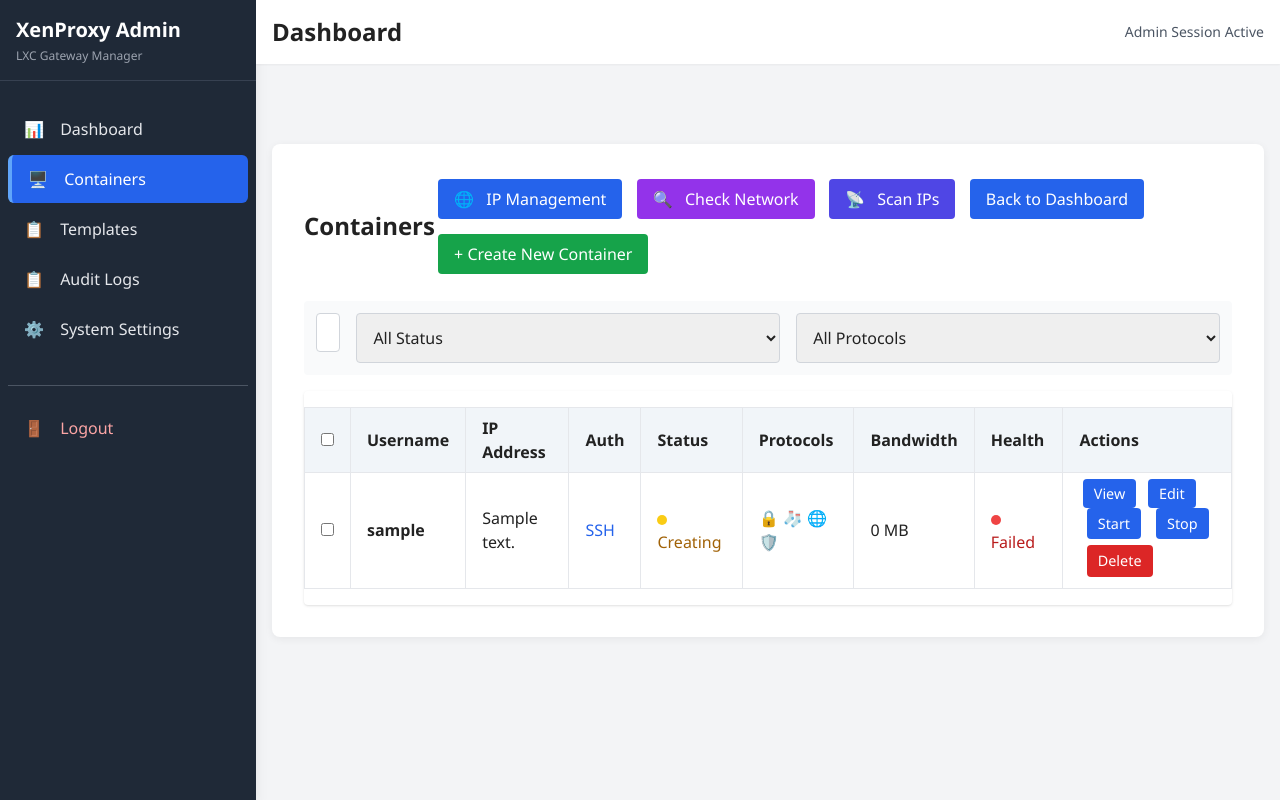
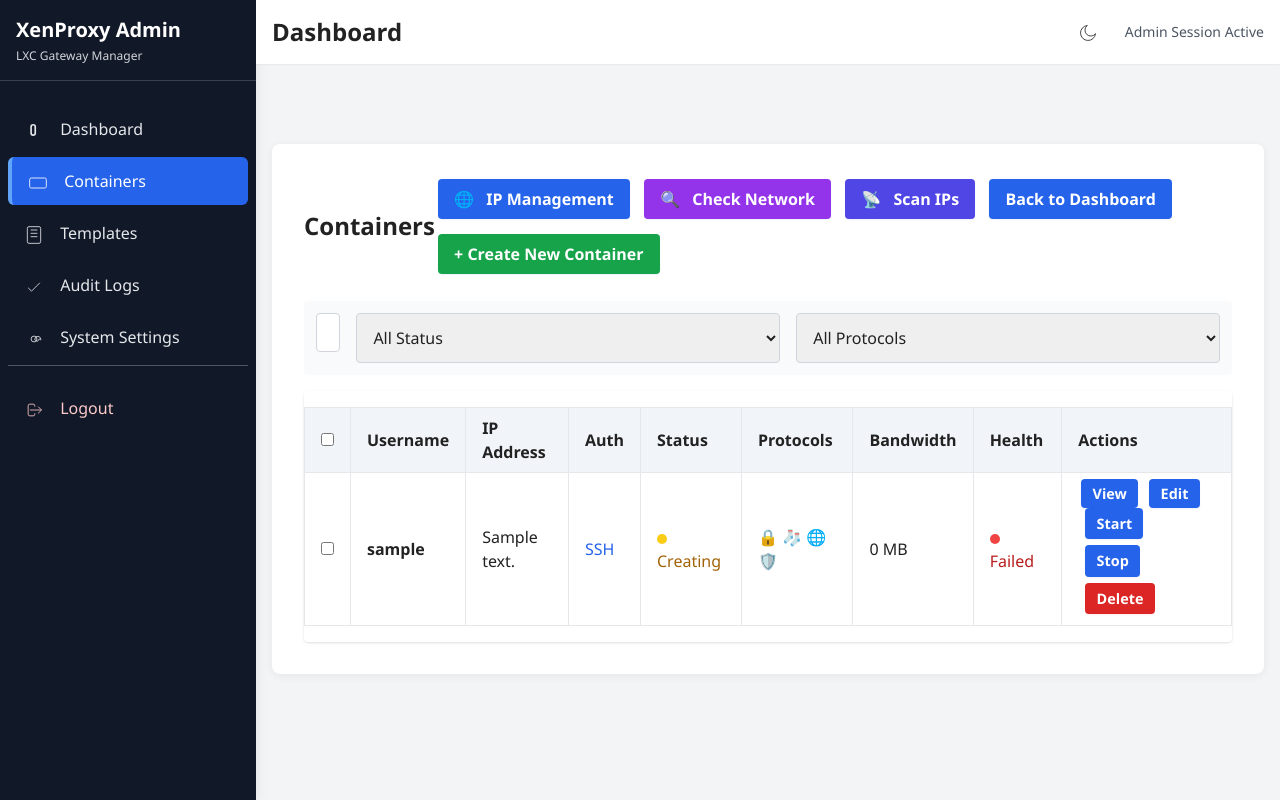
Before and after one commit to fahim8401/xenproxy, a Flask app: page /containers in a window 1280 px wide. Run offline with Flask 3, Linux system fonts and the light colour scheme; the first user in the database is signed in; tables that the repository leaves empty hold one stand-in row (Sample ...); some libraries are stand-ins or nearby versions.

Commit message:
Frontend improvements: accessibility, button styles, validation, responsive tables, dark mode, icon consistency

```diff
--- a/static/css/admin.css
+++ b/static/css/admin.css
@@ -64,16 +64,32 @@ h2, h3 {
   margin: 0.2rem;
   cursor: pointer;
   font-size: 1rem;
-  transition: background 0.2s;
+  font-weight: 600;
+  box-shadow: 0 1px 2px rgba(30,64,175,0.08);
+  outline: none;
+  transition: background 0.2s, box-shadow 0.2s;
 }
 .btn:hover, .btn:focus {
   background: #1e40af;
+  box-shadow: 0 2px 6px rgba(30,64,175,0.18);
 }
 .btn-danger {
   background: #dc2626;
+  color: #fff;
+  border: none;
+  border-radius: 4px;
+  padding: 0.5rem 1rem;
+  margin: 0.2rem;
+  cursor: pointer;
+  font-size: 1rem;
+  font-weight: 600;
+  box-shadow: 0 1px 2px rgba(220,38,38,0.08);
+  outline: none;
+  transition: background 0.2s, box-shadow 0.2s;
 }
 .btn-danger:hover, .btn-danger:focus {
   background: #991b1b;
+  box-shadow: 0 2px 6px rgba(220,38,38,0.18);
 }
 .btn-small {
   font-size: 0.9rem;
--- a/templates/base.html
+++ b/templates/base.html
@@ -10,46 +10,71 @@
     <script src="https://unpkg.com/htmx.org/dist/ext/ws.js"></script>
 </head>
 <body class="bg-gray-100 min-h-screen">
-    <div class="flex">
+    <div class="flex" role="main">
         <!-- Sidebar -->
-        <div class="w-64 bg-gray-800 text-white min-h-screen shadow-lg">
+        <nav class="w-64 bg-gray-900 text-white min-h-screen shadow-lg" aria-label="Main navigation">
             <div class="p-4 border-b border-gray-700">
                 <h1 class="text-xl font-bold text-white">XenProxy Admin</h1>
-                <p class="text-xs text-gray-400 mt-1">LXC Gateway Manager</p>
+                <p class="text-xs text-gray-300 mt-1">LXC Gateway Manager</p>
             </div>
-            <nav class="mt-6 px-2">
-                <a href="{{ url_for('dashboard') }}" class="sidebar-link {% if request.endpoint == 'dashboard' %}sidebar-active{% endif %}">
-                    <span class="mr-3">📊</span> Dashboard
+            <ul class="mt-6 px-2 space-y-1">
+                <li>
+                    <a href="{{ url_for('dashboard') }}" class="sidebar-link {% if request.endpoint == 'dashboard' %}sidebar-active{% endif %}" aria-current="{% if request.endpoint == 'dashboard' %}page{% endif %}">
+                        <span class="mr-3" aria-hidden="true">
+  <svg xmlns="http://www.w3.org/2000/svg" class="h-5 w-5 inline" fill="none" viewBox="0 0 24 24" stroke="currentColor"><path stroke-linecap="round" stroke-linejoin="round" stroke-width="2" d="M11 17a2.5 2.5 0 01-2.5-2.5V7a2.5 2.5 0 015 0v7.5A2.5 2.5 0 0111 17z" /></svg>
+</span> Dashboard
                     </a>
-                <a href="{{ url_for('containers') }}" class="sidebar-link {% if request.endpoint == 'containers' %}sidebar-active{% endif %}">
-                    <span class="mr-3">🖥️</span> Containers
+                </li>
+                <li>
+                    <a href="{{ url_for('containers') }}" class="sidebar-link {% if request.endpoint == 'containers' %}sidebar-active{% endif %}" aria-current="{% if request.endpoint == 'containers' %}page{% endif %}">
+                        <span class="mr-3" aria-hidden="true">
+  <svg xmlns="http://www.w3.org/2000/svg" class="h-5 w-5 inline" fill="none" viewBox="0 0 24 24" stroke="currentColor"><rect width="20" height="12" x="2" y="6" rx="2" /><path d="M6 10h.01M10 10h.01M14 10h.01M18 10h.01" /></svg>
+</span> Containers
                     </a>
-                <a href="{{ url_for('templates') }}" class="sidebar-link {% if request.endpoint == 'templates' %}sidebar-active{% endif %}">
-                    <span class="mr-3">📋</span> Templates
+                </li>
+                <li>
+                    <a href="{{ url_for('templates') }}" class="sidebar-link {% if request.endpoint == 'templates' %}sidebar-active{% endif %}" aria-current="{% if request.endpoint == 'templates' %}page{% endif %}">
+                        <span class="mr-3" aria-hidden="true">
+  <svg xmlns="http://www.w3.org/2000/svg" class="h-5 w-5 inline" fill="none" viewBox="0 0 24 24" stroke="currentColor"><rect width="16" height="20" x="4" y="2" rx="2" /><path d="M8 6h8M8 10h8M8 14h8" /></svg>
+</span> Templates
                     </a>
-                <a href="{{ url_for('logs') }}" class="sidebar-link {% if request.endpoint == 'logs' %}sidebar-active{% endif %}">
-                    <span class="mr-3">📋</span> Audit Logs
+                </li>
+                <li>
+                    <a href="{{ url_for('logs') }}" class="sidebar-link {% if request.endpoint == 'logs' %}sidebar-active{% endif %}" aria-current="{% if request.endpoint == 'logs' %}page{% endif %}">
+                        <span class="mr-3" aria-hidden="true">
+  <svg xmlns="http://www.w3.org/2000/svg" class="h-5 w-5 inline" fill="none" viewBox="0 0 24 24" stroke="currentColor"><path d="M5 13l4 4L19 7" /></svg>
+</span> Audit Logs
                     </a>
-                <a href="{{ url_for('system_settings') }}" class="sidebar-link {% if request.endpoint == 'system_settings' %}sidebar-active{% endif %}">
-                    <span class="mr-3">⚙️</span> System Settings
+                </li>
+                <li>
+                    <a href="{{ url_for('system_settings') }}" class="sidebar-link {% if request.endpoint == 'system_settings' %}sidebar-active{% endif %}" aria-current="{% if request.endpoint == 'system_settings' %}page{% endif %}">
+                        <span class="mr-3" aria-hidden="true">
+  <svg xmlns="http://www.w3.org/2000/svg" class="h-5 w-5 inline" fill="none" viewBox="0 0 24 24" stroke="currentColor"><path d="M12 15.5A3.5 3.5 0 1 0 12 8.5a3.5 3.5 0 0 0 0 7zm7.94-2.34a1 1 0 0 0 .26-1.09l-1.43-2.49a1 1 0 0 0-.85-.5h-2.72a1 1 0 0 0-.85.5l-1.43 2.49a1 1 0 0 0 .26 1.09l2.49 1.43a1 1 0 0 0 1.09-.26l1.43-2.49z" /></svg>
+</span> System Settings
                     </a>
-                <div class="border-t border-gray-600 mt-8 pt-4">
-                    <a href="{{ url_for('logout') }}" class="sidebar-link text-red-300 hover:bg-red-700 hover:text-white">
-                        <span class="mr-3">🚪</span> Logout
+                </li>
+                <li class="border-t border-gray-600 mt-8 pt-4">
+                    <a href="{{ url_for('logout') }}" class="sidebar-link text-red-200 hover:bg-red-700 hover:text-white" aria-label="Logout">
+                        <span class="mr-3" aria-hidden="true">
+  <svg xmlns="http://www.w3.org/2000/svg" class="h-5 w-5 inline" fill="none" viewBox="0 0 24 24" stroke="currentColor"><path d="M17 16l4-4m0 0l-4-4m4 4H7m6 4v1a2 2 0 0 1-2 2H7a2 2 0 0 1-2-2V7a2 2 0 0 1 2-2h4a2 2 0 0 1 2 2v1" /></svg>
+</span> Logout
                     </a>
-                </div>
+                </li>
+            </ul>
         </nav>
-        </div>
 
         <!-- Main Content -->
         <div class="flex-1">
             <!-- Header -->
-            <header class="bg-white shadow-sm p-4">
-                <div class="flex justify-between items-center">
+            <header class="bg-white shadow-sm p-4 flex justify-between items-center">
+                <div>
                     <h2 class="text-2xl font-semibold">{% block page_title %}Dashboard{% endblock %}</h2>
-                    <div class="text-sm text-gray-600">
-                        Admin Session Active
                 </div>
+                <div class="flex items-center gap-4">
+                    <button id="darkModeToggle" class="btn-small" aria-label="Toggle dark mode" title="Toggle dark mode">
+  <svg xmlns="http://www.w3.org/2000/svg" class="h-5 w-5 inline" fill="none" viewBox="0 0 24 24" stroke="currentColor"><path d="M21 12.79A9 9 0 1 1 11.21 3a7 7 0 1 0 9.79 9.79z" /></svg>
+</button>
+                    <span class="text-sm text-gray-600">Admin Session Active</span>
                 </div>
             </header>
 
@@ -75,6 +100,25 @@
 
     <!-- Global Scripts -->
     <script src="{{ url_for('static', filename='js/admin.js') }}"></script>
+    <script>
+    // Dark mode toggle
+    const toggleBtn = document.getElementById('darkModeToggle');
+    if (toggleBtn) {
+        toggleBtn.addEventListener('click', () => {
+            if (document.documentElement.classList.contains('dark')) {
+                document.documentElement.classList.remove('dark');
+                localStorage.setItem('theme', 'light');
+            } else {
+                document.documentElement.classList.add('dark');
+                localStorage.setItem('theme', 'dark');
+            }
+        });
+        // On load, set theme from localStorage
+        if (localStorage.getItem('theme') === 'dark') {
+            document.documentElement.classList.add('dark');
+        }
+    }
+    </script>
     {% block scripts %}{% endblock %}
 </body>
 </html>
```
Also changed, not shown: other parts of static/css/admin.css (+10 -1 lines). Lines whose indentation alone changed are shown as unchanged.
